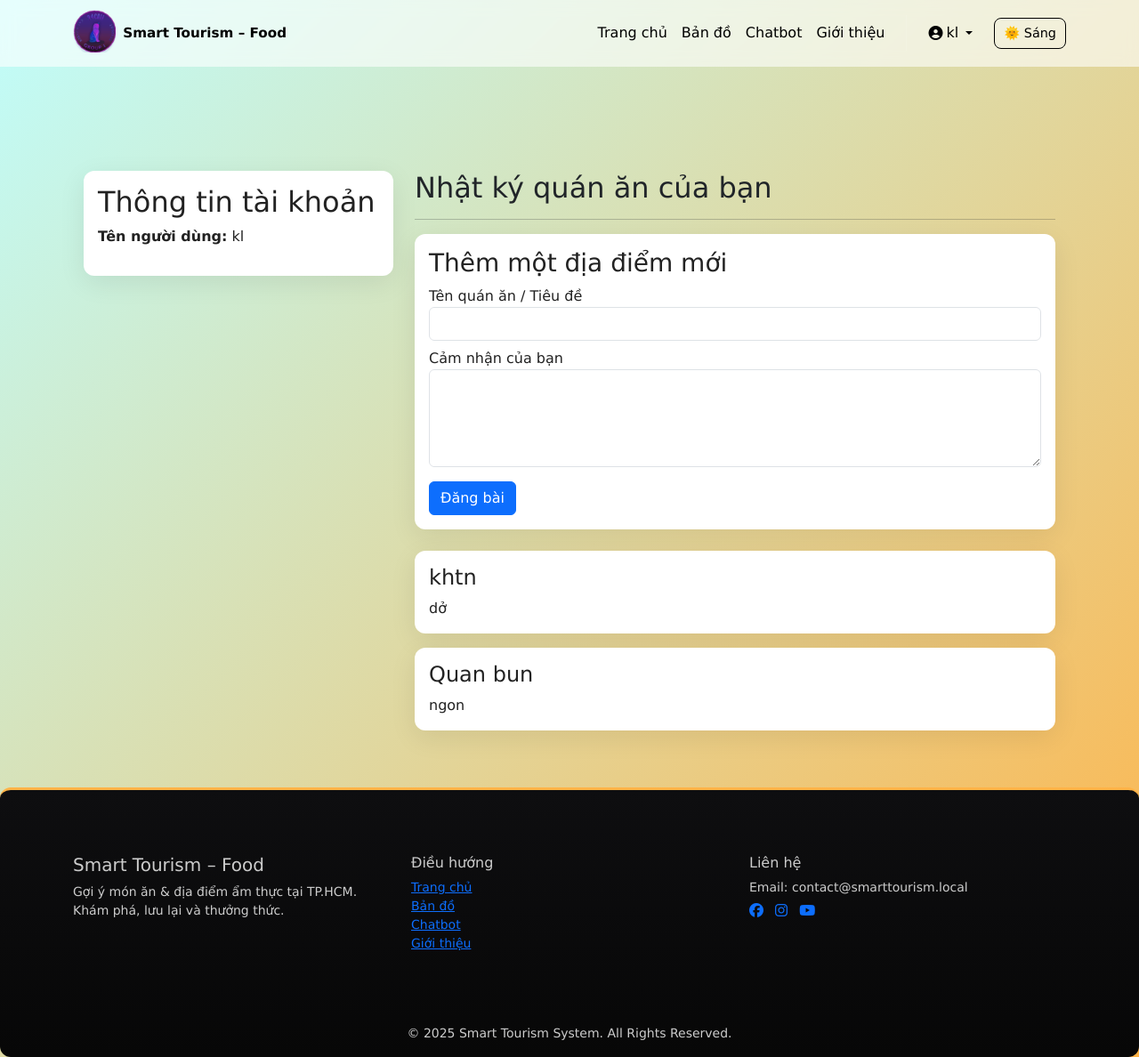
After one commit to TLH-Gia/CT_Project_Group1, a Flask app: page /account in a window 1280 px wide. The commit adds this page. Shown: the whole page at 89% size. Run offline with Flask 3, Linux system fonts and the light colour scheme; a user stored in the database is signed in.

Commit message:
add user account

```diff
--- a/Integrate UI and Chatbot/app.py
+++ b/Integrate UI and Chatbot/app.py
@@ -1,8 +1,58 @@
-from flask import Flask, render_template, request, jsonify
+from flask import Flask, render_template, request, jsonify, redirect, url_for, flash
 import SearchModule
+from flask_sqlalchemy import SQLAlchemy
+from flask_login import LoginManager, UserMixin, login_user, logout_user, login_required, current_user
+from flask_bcrypt import Bcrypt
+
+import os
 
 # Khởi tạo ứng dụng Flask
 app = Flask(__name__)
+
+
+# --- Cấu hình cho Database và Authentication ---
+# Cần một SECRET_KEY để bảo vệ session của người dùng
+app.config['SECRET_KEY'] = 'mot-chuoi-bi-mat-rat-kho-doan'
+# Thiết lập đường dẫn đến file database SQLite
+basedir = os.path.abspath(os.path.dirname(__file__))
+app.config['SQLALCHEMY_DATABASE_URI'] = 'sqlite:///' + os.path.join(basedir, 'data.sqlite')
+app.config['SQLALCHEMY_TRACK_MODIFICATIONS'] = False
+
+# Khởi tạo các đối tượng
+db = SQLAlchemy(app)
+bcrypt = Bcrypt(app)
+login_manager = LoginManager(app)
+login_manager.login_view = 'login' # Nếu người dùng chưa đăng nhập, chuyển đến route 'login'
+login_manager.login_message_category = 'info' # Tùy chỉnh thông báo flash
+
+# --- Định nghĩa các Model cho Database ---
+
+# Model cho Người dùng (User)
+class User(db.Model, UserMixin):
+    id = db.Column(db.Integer, primary_key=True)
+    username = db.Column(db.String(20), unique=True, nullable=False)
+    password = db.Column(db.String(60), nullable=False)
+    # Quan hệ một-nhiều: Một người dùng có thể có nhiều bài đăng
+    posts = db.relationship('Post', backref='author', lazy=True)
+
+    def __repr__(self):
+        return f"User('{self.username}')"
+
+# Model cho Bài đăng Nhật ký (Post)
+class Post(db.Model):
+    id = db.Column(db.Integer, primary_key=True)
+    title = db.Column(db.String(100), nullable=False)
+    content = db.Column(db.Text, nullable=False)
+    # Lưu khóa ngoại đến id của người dùng
+    user_id = db.Column(db.Integer, db.ForeignKey('user.id'), nullable=False)
+
+    def __repr__(self):
+        return f"Post('{self.title}')"
+
+# Flask-Login cần hàm này để load người dùng từ session
+@login_manager.user_loader
+def load_user(user_id):
+    return User.query.get(int(user_id))
 
 # Dữ liệu mẫu về các món ăn
 # Trong một dự án thực tế, dữ liệu này nên được lấy từ database
@@ -103,6 +153,95 @@ def api_chat():
         print(f"Lỗi tại /api/chat: {e}")
         return jsonify({'error': str(e)}), 500
 
+# --- Route MỚI cho Trang Tài Khoản ---
+@app.route('/account')
+@login_required # Yêu cầu người dùng phải đăng nhập để truy cập trang này
+def account_page():
+    """
+    Hiển thị trang tài khoản với thông tin người dùng và nhật ký của họ.
+    """
+    # Lấy tất cả các bài đăng của người dùng hiện tại từ database
+    user_posts = Post.query.filter_by(author=current_user).all()
+    return render_template('account.html', user=current_user, posts=user_posts)
+
+# --- Route MỚI để xử lý việc thêm bài đăng ---
+@app.route('/add_post', methods=['POST'])
+@login_required
+def add_post():
+    """
+    Xử lý việc thêm một bài đăng nhật ký mới.
+    """
+    title = request.form.get('title')
+    content = request.form.get('content')
+
+    if title and content:
+        new_post = Post(title=title, content=content, author=current_user)
+        db.session.add(new_post)
+        db.session.commit()
+        flash('Bài viết của bạn đã được đăng!', 'success')
+    else:
+        flash('Tiêu đề và nội dung không được để trống.', 'danger')
+
+    return redirect(url_for('account_page'))
+
+
+# --- Routes MỚI cho Đăng ký, Đăng nhập, Đăng xuất ---
+
+@app.route('/register', methods=['GET', 'POST'])
+def register():
+    if current_user.is_authenticated:
+        return redirect(url_for('index')) # Nếu đã đăng nhập, về trang chủ
+
+    if request.method == 'POST':
+        username = request.form.get('username')
+        password = request.form.get('password')
+
+        # Kiểm tra xem username đã tồn tại chưa
+        existing_user = User.query.filter_by(username=username).first()
+        if existing_user:
+            flash('Tên người dùng này đã tồn tại. Vui lòng chọn tên khác.', 'danger')
+            return redirect(url_for('register'))
+
+        hashed_password = bcrypt.generate_password_hash(password).decode('utf-8')
+        user = User(username=username, password=hashed_password)
+        db.session.add(user)
+        db.session.commit()
+        flash('Tài khoản của bạn đã được tạo! Bây giờ bạn có thể đăng nhập.', 'success')
+        return redirect(url_for('login'))
+
+    return render_template('register.html')
+
+@app.route('/login', methods=['GET', 'POST'])
+def login():
+    if current_user.is_authenticated:
+        return redirect(url_for('index')) # Nếu đã đăng nhập, về trang chủ
+
+    if request.method == 'POST':
+        username = request.form.get('username')
+        password = request.form.get('password')
+        user = User.query.filter_by(username=username).first()
+
+        if user and bcrypt.check_password_hash(user.password, password):
+            login_user(user, remember=True)
+            # Chuyển hướng đến trang mà người dùng định truy cập trước khi bị yêu cầu đăng nhập
+            next_page = request.args.get('next')
+            return redirect(next_page) if next_page else redirect(url_for('account_page'))
+        else:
+            flash('Đăng nhập không thành công. Vui lòng kiểm tra lại tên người dùng và mật khẩu.', 'danger')
+
+    return render_template('login.html')
+
+@app.route('/logout')
+def logout():
+    logout_user()
+    return redirect(url_for('index'))
+
+
 # Chạy ứng dụng
 if __name__ == '__main__':
+    # Dòng code này sẽ tạo ra các bảng (như user, post) trong database
+    # nếu chúng chưa tồn tại.
+    with app.app_context():
+        db.create_all()
+
     app.run(debug=True, port=5000)
--- /dev/null
+++ b/Integrate UI and Chatbot/templates/account.html
@@ -0,0 +1,52 @@
+{% extends "base.html" %}
+
+{% block content %}
+<div class="container mt-4">
+    <div class="row">
+        <div class="col-md-4">
+            <div class="card">
+                <div class="card-body">
+                    <h2 class="card-title">Thông tin tài khoản</h2>
+                    <p><strong>Tên người dùng:</strong> {{ user.username }}</p>
+                </div>
+            </div>
+        </div>
+        <div class="col-md-8">
+            <h2>Nhật ký quán ăn của bạn</h2>
+            <hr>
+
+            <!-- Form để thêm bài đăng mới -->
+            <div class="card mb-4">
+                <div class="card-body">
+                    <h3 class="card-title">Thêm một địa điểm mới</h3>
+                    <form method="POST" action="{{ url_for('add_post') }}">
+                        <div class="form-group">
+                            <label for="title">Tên quán ăn / Tiêu đề</label>
+                            <input type="text" class="form-control" id="title" name="title" required>
+                        </div>
+                        <div class="form-group mt-2">
+                            <label for="content">Cảm nhận của bạn</label>
+                            <textarea class="form-control" id="content" name="content" rows="4" required></textarea>
+                        </div>
+                        <button type="submit" class="btn btn-primary mt-3">Đăng bài</button>
+                    </form>
+                </div>
+            </div>
+
+            <!-- Hiển thị các bài đăng cũ -->
+            {% if posts %}
+                {% for post in posts|reverse %}
+                <div class="card mb-3">
+                    <div class="card-body">
+                        <h4 class="card-title">{{ post.title }}</h4>
+                        <p class="card-text">{{ post.content }}</p>
+                    </div>
+                </div>
+                {% endfor %}
+            {% else %}
+                <p>Bạn chưa có bài đăng nào. Hãy chia sẻ cảm nhận về một quán ăn bạn đã ghé qua!</p>
+            {% endif %}
+        </div>
+    </div>
+</div>
+{% endblock %}
--- a/Integrate UI and Chatbot/templates/base.html
+++ b/Integrate UI and Chatbot/templates/base.html
@@ -11,14 +11,14 @@
     <!-- Bootstrap CSS -->
     <link href="https://cdn.jsdelivr.net/npm/bootstrap@5.3.2/dist/css/bootstrap.min.css" rel="stylesheet">
 
-    <!-- Animate.css (subtle animations) -->
+    <!-- Animate.css -->
     <link rel="stylesheet" href="https://cdnjs.cloudflare.com/ajax/libs/animate.css/4.1.1/animate.min.css"/>
 
     <!-- AOS (Animate on Scroll) -->
     <link href="https://unpkg.com/aos@2.3.1/dist/aos.css" rel="stylesheet">
 
     <!-- Font Awesome -->
-    <link rel="stylesheet" href="https://cdnjs.cloudflare.com/ajax/libs/font-awesome/7.0.1/css/all.min.css" integrity="sha512-2SwdPD6INVrV/lHTZbO2nodKhrnDdJK9/kg2XD1r9uGqPo1cUbujc+IYdlYdEErWNu69gVcYgdxlmVmzTWnetw==" crossorigin="anonymous" referrerpolicy="no-referrer" />
+    <link rel="stylesheet" href="https://cdnjs.cloudflare.com/ajax/libs/font-awesome/6.5.1/css/all.min.css" />
 
     <!-- Custom CSS -->
     <link rel="stylesheet" href="{{ url_for('static', filename='css/base.css') }}">
@@ -26,7 +26,6 @@
     <link rel="stylesheet" href="{{ url_for('static', filename='css/darkmode.css') }}">
     <link rel="stylesheet" href="{{ url_for('static', filename='css/index.css') }}">
     <link rel="icon" href="{{ url_for('static', filename='images/favicon.ico') }}" type="image/x-icon">
-    <link rel="stylesheet" href="https://cdnjs.cloudflare.com/ajax/libs/font-awesome/7.0.1/css/all.min.css" integrity="sha512-2SwdPD6INVrV/lHTZbO2nodKhrnDdJK9/kg2XD1r9uGqPo1cUbujc+IYdlYdEErWNu69gVcYgdxlmVmzTWnetw==" crossorigin="anonymous" referrerpolicy="no-referrer" />
 
     <link rel="stylesheet" href="https://unpkg.com/leaflet/dist/leaflet.css">
     <script src="https://unpkg.com/leaflet/dist/leaflet.js"></script>
@@ -57,9 +56,35 @@
                         <a class="nav-link" href="{{ url_for('about_page') }}">Giới thiệu</a>
                     </li>
 
+                    <!-- START: Logic Authentication (Đăng nhập/Đăng ký/Tài khoản) -->
+                    <div class="vr d-none d-lg-block mx-3 text-white-50"></div> <!-- Đường kẻ dọc ngăn cách -->
+
+                    {% if current_user.is_authenticated %}
+                        <!-- Nếu ĐÃ đăng nhập: Hiển thị menu dropdown tên người dùng -->
+                        <li class="nav-item dropdown">
+                            <a class="nav-link dropdown-toggle d-flex align-items-center gap-1" href="#" id="userDropdown" role="button" data-bs-toggle="dropdown" aria-expanded="false">
+                                <i class="fas fa-user-circle"></i> {{ current_user.username }}
+                            </a>
+                            <ul class="dropdown-menu dropdown-menu-end animate__animated animate__fadeIn" aria-labelledby="userDropdown">
+                                <li><a class="dropdown-item" href="{{ url_for('account_page') }}"><i class="fas fa-address-card me-2"></i>Hồ sơ & Nhật ký</a></li>
+                                <li><hr class="dropdown-divider"></li>
+                                <li><a class="dropdown-item text-danger" href="{{ url_for('logout') }}"><i class="fas fa-sign-out-alt me-2"></i>Đăng xuất</a></li>
+                            </ul>
+                        </li>
+                    {% else %}
+                        <!-- Nếu CHƯA đăng nhập: Hiển thị nút Đăng nhập và Đăng ký -->
+                        <li class="nav-item">
+                            <a class="nav-link" href="{{ url_for('login') }}">Đăng nhập</a>
+                        </li>
+                        <li class="nav-item ms-2">
+                            <a class="btn btn-primary btn-sm rounded-pill px-3" href="{{ url_for('register') }}">Đăng ký</a>
+                        </li>
+                    {% endif %}
+                    <!-- END: Logic Authentication -->
+
                     <!-- Theme Toggle -->
-                    <li class="nav-item ms-2">
-                        <button class="btn btn-outline-light btn-sm" id="themeToggleBtn" aria-pressed="false">🌙 Tối</button>
+                    <li class="nav-item ms-3">
+                        <button class="btn btn-outline-light btn-sm" id="themeToggleBtn" aria-pressed="false">🌙</button>
                     </li>
                 </ul>
             </div>
@@ -67,7 +92,25 @@
     </nav>
 
     <!-- Main Content -->
-    <main class="container mt-5 pt-4">
+    <main class="container mt-5 pt-5">
+        <!-- START: Flash Messages (Thông báo lỗi/thành công từ Flask) -->
+        <!-- Phần này cực kỳ quan trọng để hiện thông báo "Sai mật khẩu" hoặc "Đăng ký thành công" -->
+        {% with messages = get_flashed_messages(with_categories=true) %}
+            {% if messages %}
+                <div class="row justify-content-center">
+                    <div class="col-md-8">
+                        {% for category, message in messages %}
+                            <div class="alert alert-{{ category }} alert-dismissible fade show mt-3 shadow-sm" role="alert">
+                                {{ message }}
+                                <button type="button" class="btn-close" data-bs-dismiss="alert" aria-label="Close"></button>
+                            </div>
+                        {% endfor %}
+                    </div>
+                </div>
+            {% endif %}
+        {% endwith %}
+        <!-- END: Flash Messages -->
+
         {% block content %}{% endblock %}
     </main>
 
@@ -85,8 +128,6 @@
             </div>
         </div>
     </div>
-
-
 
     <!-- Footer -->
     <footer class="footer mt-5">
```
Also changed, not shown: Integrate UI and Chatbot/templates/login.html (added, +31 -0 lines), Integrate UI and Chatbot/templates/register.html (added, +31 -0 lines), Integrate UI and Chatbot/data.sqlite (added). Lines whose indentation alone changed are shown as unchanged.
